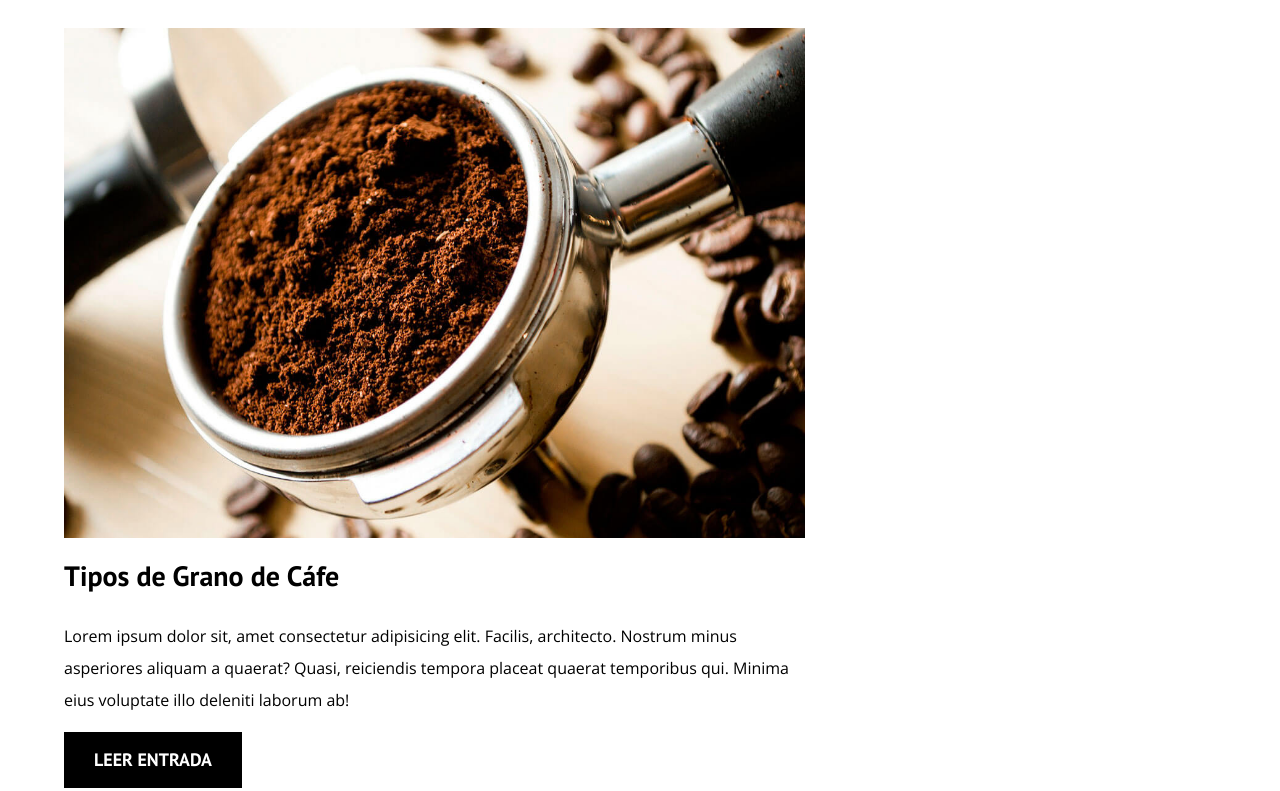
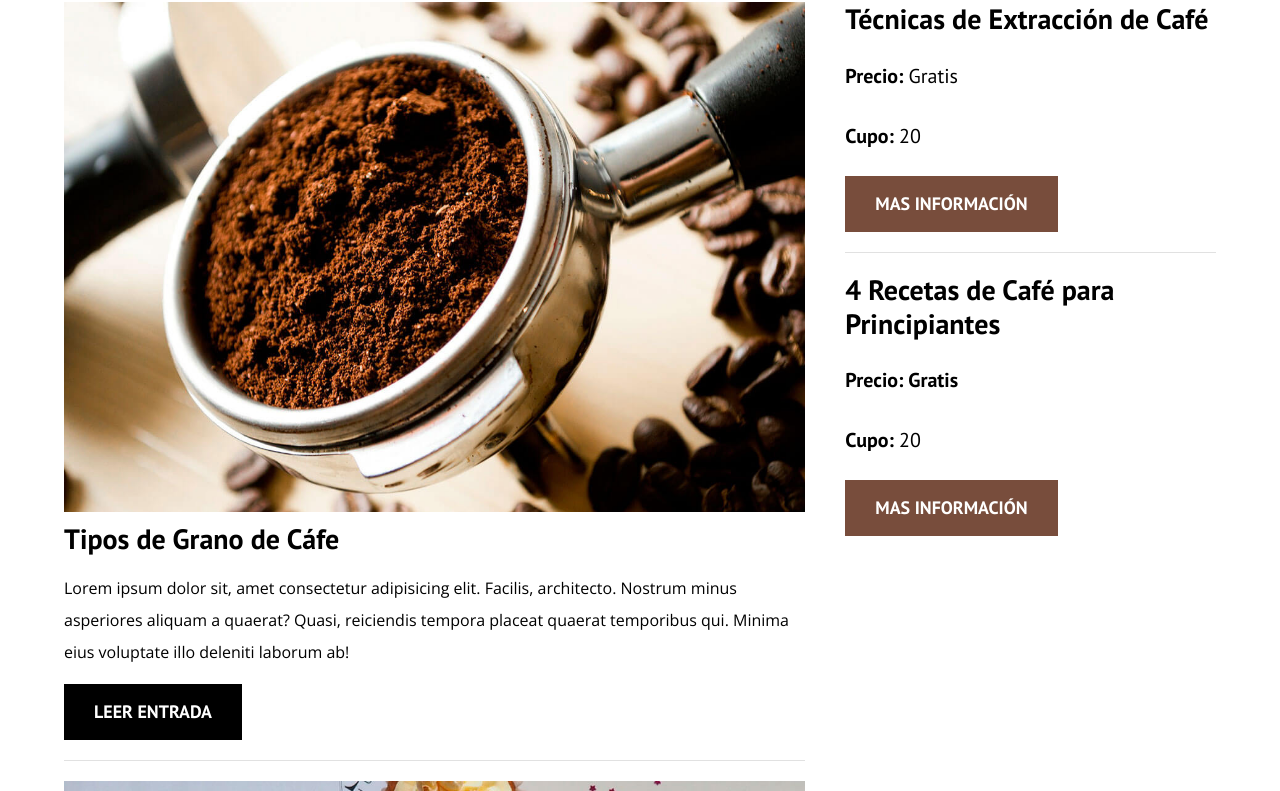
Before and after one commit to DiegoHerrera99/Blog-de-c-fe, a plain HTML site: page index.html in a window 1280 px wide. Shown: the part 700-1491 px from the top of the page. Drawn offline with nearby package versions, Linux system fonts and the light colour scheme.

Commit message:
Sección de cursos en página principal terminada

```diff
--- a/css/style.css
+++ b/css/style.css
@@ -42,6 +42,7 @@ h2,
 h3,
 h4{
     font-family: var(--fuenteHeading);
+    line-height: 1.2;
 }
 
 h1{
@@ -180,3 +181,37 @@ img{
 .boton--primario{
     background-color: var(--negro);
 }
+
+/*---------------------- CURSOS --------------------*/
+
+.cursos{
+    list-style: none;
+}
+
+.widget-curso{
+    border-bottom: 1px solid var(--gris);
+    margin-bottom: 2rem;
+}
+
+.widget-curso:last-of-type{
+    border-bottom: none;
+    margin-bottom: none;
+}
+
+.widget-curso__label{
+    font-family: var(--fuenteHeading);
+    font-weight: 700;
+}
+
+.widget-curso__info{
+    font-weight: 400;
+}
+
+.widget-curso__label,
+.widget-curso__info{
+    font-size: 2rem;
+}
+
+.boton--secundario{
+    background-color: var(--primario);
+}
--- a/index.html
+++ b/index.html
@@ -86,6 +86,41 @@
 
         <aside class="sidebar">
             <h3>Nuestros Cursos y Talleres</h3>
+            <ul class="cursos no-padding">
+                <li class="widget-curso">
+                    <h4 class="widget-curso__titulo no-margin">Técnicas de Extracción de Café</h4>
+                    <p class="widget-curso__label">
+                        Precio:
+                        <span class="widget-curso__info">
+                            Gratis
+                        </span>
+                    </p>
+                    <p class="widget-curso__label">
+                        Cupo:
+                        <span class="widget-curso__info">
+                            20
+                        </span>
+                    </p>
+                    <a href="cursos.html" class="boton boton--secundario">Mas Información</a>
+                </li>
+
+                <li class="widget-curso">
+                    <h4 class="widget-curso__titulo no-margin">4 Recetas de Café para Principiantes</h4>
+                    <p class="widget-curso__label">
+                        Precio:
+                        <span class="midget-curso__info">
+                            Gratis
+                        </span>
+                    </p>
+                    <p class="widget-curso__label">
+                        Cupo:
+                        <span class="widget-curso__info">
+                            20
+                        </span>
+                    </p>
+                    <a href="cursos.html" class="boton boton--secundario">Mas Información</a>
+                </li>
+            </ul>
         </aside>
     </div>
 
```
